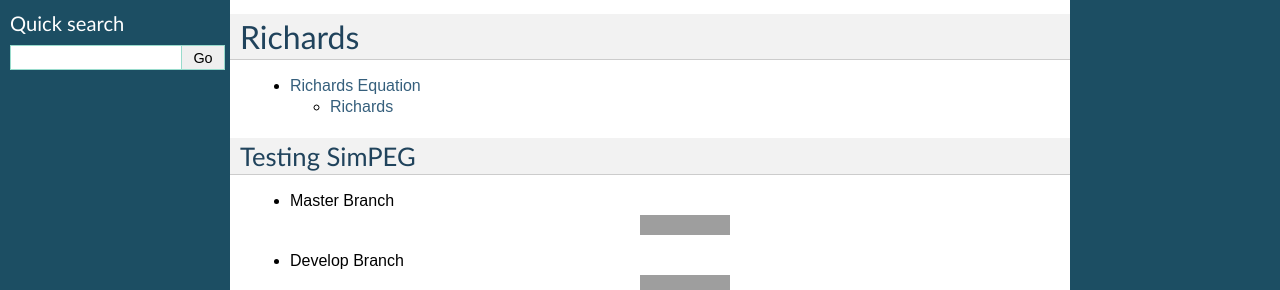
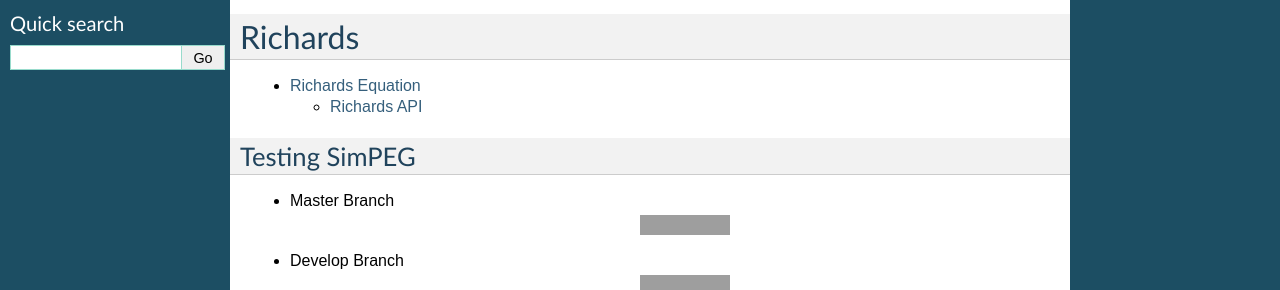
Before and after one commit to simpeg/simpeg, a Sphinx documentation site: the page built from docs/index.rst, in a window 1280 px wide. Shown: the part 234-524 px from the top of the page. Built offline with Sphinx 7.4.7, drawn with Linux system fonts in a browser that asks for light colours; grey boxes are pictures that could not be loaded.

Commit message:
Minor changes to problem

```diff
--- a/docs/api_Richards.rst
+++ b/docs/api_Richards.rst
@@ -35,8 +35,8 @@
 
 .. plot:: examples/richards/comparisonToCeiliaEtAl1990.py
 
-Richards
-========
+Richards API
+============
 
 .. automodule:: simpegFLOW.Richards.Empirical
     :show-inheritance:
--- a/docs/examples/richards/comparisonToCeiliaEtAl1990.py
+++ b/docs/examples/richards/comparisonToCeiliaEtAl1990.py
@@ -16,12 +16,12 @@
                                     doNewton=False, method=method)
     return prob.fields(params['Ks'])
 
-Hs_M10 = getFields(10, 'mixed')
-Hs_M30 = getFields(30, 'mixed')
-Hs_M120= getFields(120,'mixed')
-Hs_H10 = getFields(10, 'head')
-Hs_H30 = getFields(30, 'head')
-Hs_H120= getFields(120,'head')
+Hs_M10 = getFields(10., 'mixed')
+Hs_M30 = getFields(30., 'mixed')
+Hs_M120= getFields(120.,'mixed')
+Hs_H10 = getFields(10., 'head')
+Hs_H30 = getFields(30., 'head')
+Hs_H120= getFields(120.,'head')
 
 plt.figure(figsize=(13,5))
 plt.subplot(121)
```
Also changed, not shown: 1 other file.
